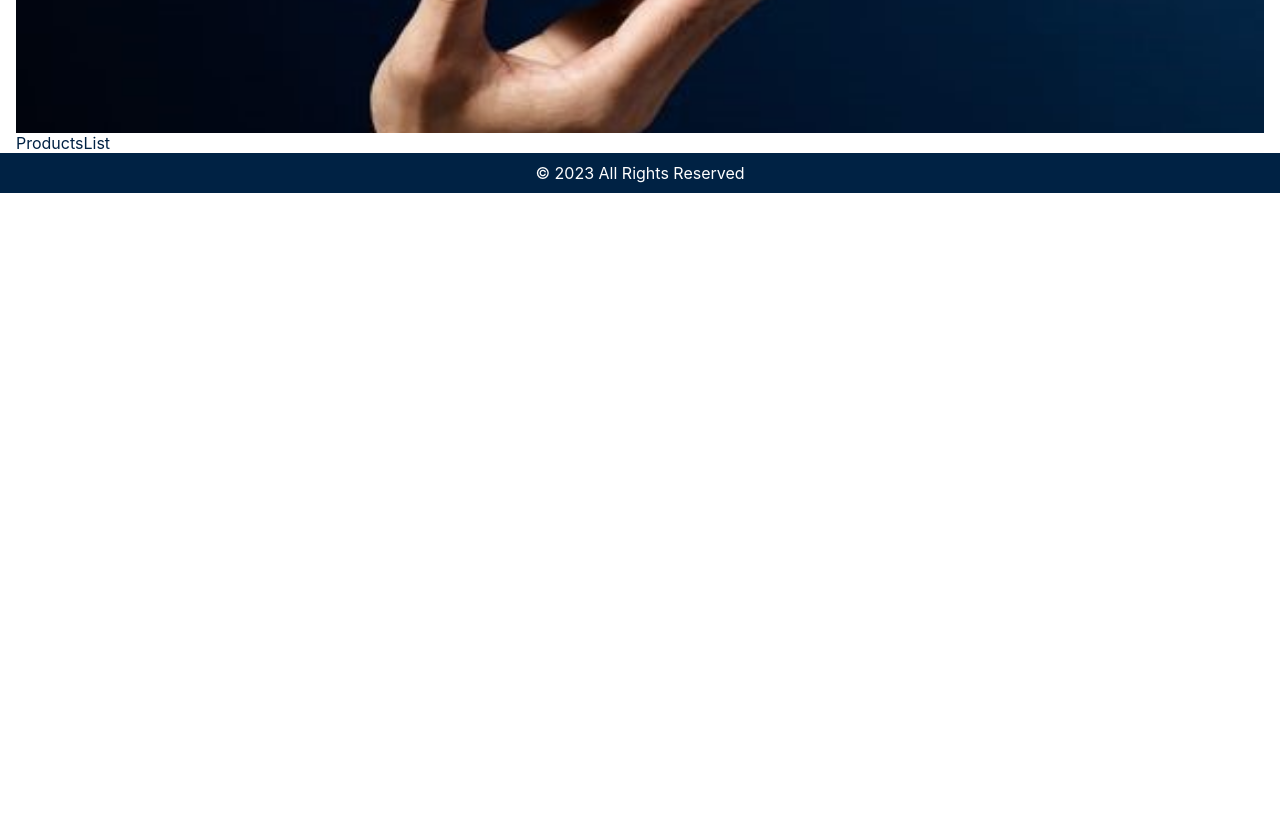
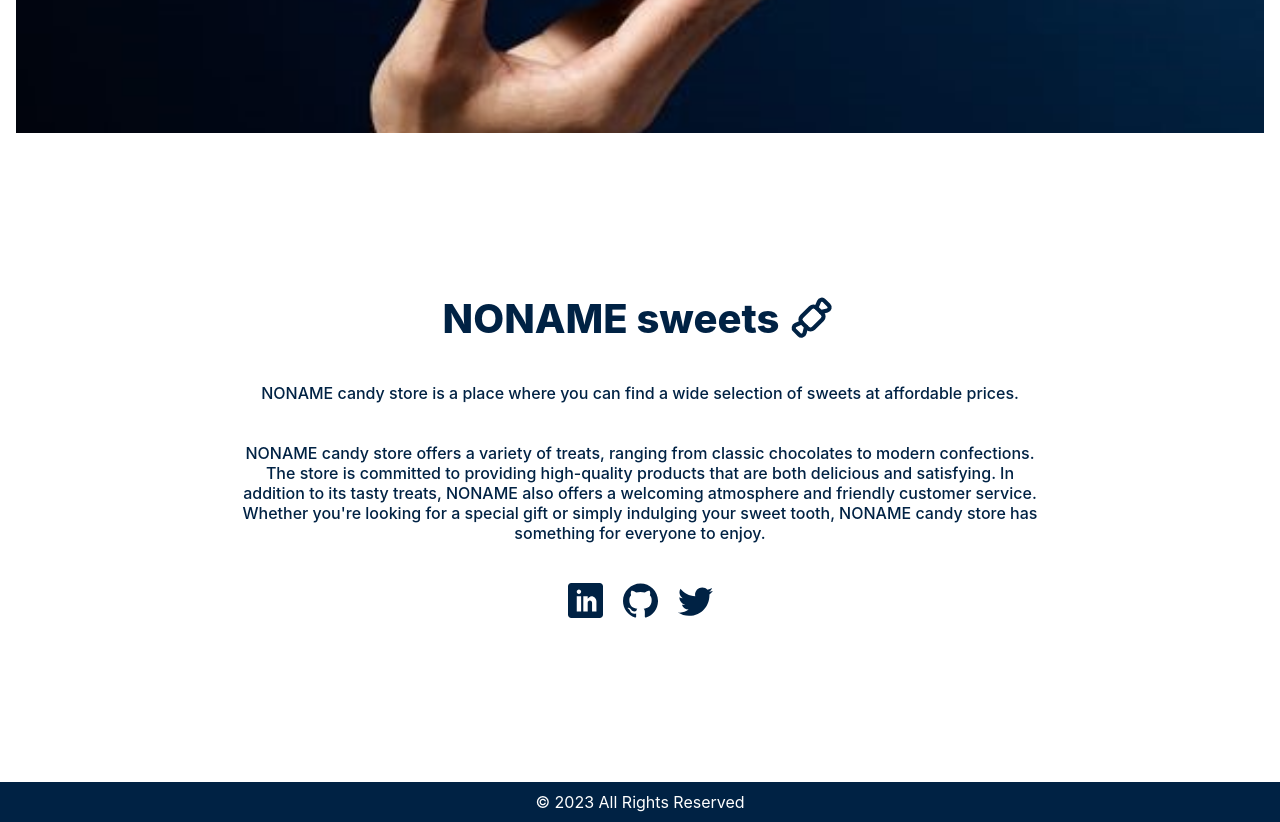
Before and after one commit to YuliiaDikun/sweet-corner, a React (Create React App) app: page / in a window 1280 px wide. Shown: the part 640-1462 px from the top of the page. Before the commit the page ends 833 px from the top, so only its background shows below. Built offline with nearby package versions, Linux system fonts and the light colour scheme; no server answers.

Commit message:
create: about us and social comp

```diff
--- /dev/null
+++ b/src/components/AboutUs/AboutUs.jsx
@@ -0,0 +1,29 @@
+import React from "react";
+import { SocialLinks } from "../";
+import { Section, Header, StyledParagraph } from "./AboutUs.styled";
+import { TbCandy } from "react-icons/tb";
+const AboutUs = () => {
+  return (
+    <Section>
+      <Header>
+        NONAME sweets <TbCandy size={50} />
+      </Header>
+      <StyledParagraph>
+        NONAME candy store is a place where you can find a wide selection of
+        sweets at affordable prices.
+      </StyledParagraph>
+      <StyledParagraph>
+        NONAME candy store offers a variety of treats, ranging from classic
+        chocolates to modern confections. The store is committed to providing
+        high-quality products that are both delicious and satisfying. In
+        addition to its tasty treats, NONAME also offers a welcoming atmosphere
+        and friendly customer service. Whether you're looking for a special gift
+        or simply indulging your sweet tooth, NONAME candy store has something
+        for everyone to enjoy.
+      </StyledParagraph>
+      <SocialLinks />
+    </Section>
+  );
+};
+
+export default AboutUs;
--- /dev/null
+++ b/src/components/AboutUs/AboutUs.styled.js
@@ -0,0 +1,22 @@
+import styled from "styled-components";
+
+export const Section = styled.section`
+  padding: ${({ theme }) => theme.spacing(40)}
+    ${({ theme }) => theme.spacing(0)}; ;
+`;
+export const Header = styled.h2`
+  text-align: center;
+  font-size: ${({ theme }) => theme.spacing(10)};
+  font-weight: 800;
+  display: flex;
+  justify-content: center;
+  align-items: center;
+  gap: ${({ theme }) => theme.spacing(2)};
+`;
+export const StyledParagraph = styled.p`
+  width: ${({ theme }) => theme.spacing(200)};
+  margin: ${({ theme }) => theme.spacing(10)} auto
+    ${({ theme }) => theme.spacing(10)} auto;
+  text-align: center;
+  font-weight: 500;
+`;
--- /dev/null
+++ b/src/components/SocialLinks/SocialLinks.jsx
@@ -0,0 +1,28 @@
+import React from "react";
+import { ImLinkedin, ImGithub, ImTwitter } from "react-icons/im";
+import { SocialLinksWrapper } from "./SocialLinks.styled";
+const SocialLinks = () => {
+  return (
+    <SocialLinksWrapper>
+      <a
+        href="https://www.linkedin.com/in/yuliia-dikun/"
+        target="_blank"
+        rel="noreferrer"
+      >
+        <ImLinkedin size={35} />
+      </a>
+      <a href="https://github.com/YuliiaDikun" target="_blank" rel="noreferrer">
+        <ImGithub size={35} />
+      </a>
+      <a
+        href="https://twitter.com/Midnight_Jul"
+        target="_blank"
+        rel="noreferrer"
+      >
+        <ImTwitter size={35} />
+      </a>
+    </SocialLinksWrapper>
+  );
+};
+
+export default SocialLinks;
--- /dev/null
+++ b/src/components/SocialLinks/SocialLinks.styled.js
@@ -0,0 +1,16 @@
+import styled from "styled-components";
+
+export const SocialLinksWrapper = styled.div`
+  margin: 0 auto;
+  display: flex;
+  justify-content: center;
+  align-items: center;
+  gap: ${({ theme }) => theme.spacing(5)};
+  a {
+    color: ${({ theme }) => theme.colors.dark};
+    transition: color 0.3s;
+    &:hover {
+      color: ${({ theme }) => theme.colors.accent};
+    }
+  }
+`;
--- a/src/components/index.js
+++ b/src/components/index.js
@@ -5,3 +5,5 @@ export { default as Banner } from "./Banner/Banner";
 export { default as ProductsList } from "./ProductsList/ProductsList";
 export { default as ProtectedLink } from "./ProtectedLink/ProtectedLink";
 export { default as PublicLink } from "./PublicLink/PublicLink";
+export { default as AboutUs } from "./AboutUs/AboutUs";
+export { default as SocialLinks } from "./SocialLinks/SocialLinks";
--- a/src/pages/Main.jsx
+++ b/src/pages/Main.jsx
@@ -1,11 +1,11 @@
 import React from 'react'
-import { Banner, ProductsList} from '../components'
+import { Banner, AboutUs} from '../components'
 
 const Main = () => {
   return (
     <main>
       <Banner />
-      <ProductsList/>
+     <AboutUs/>
     </main>
   )
 }
```
